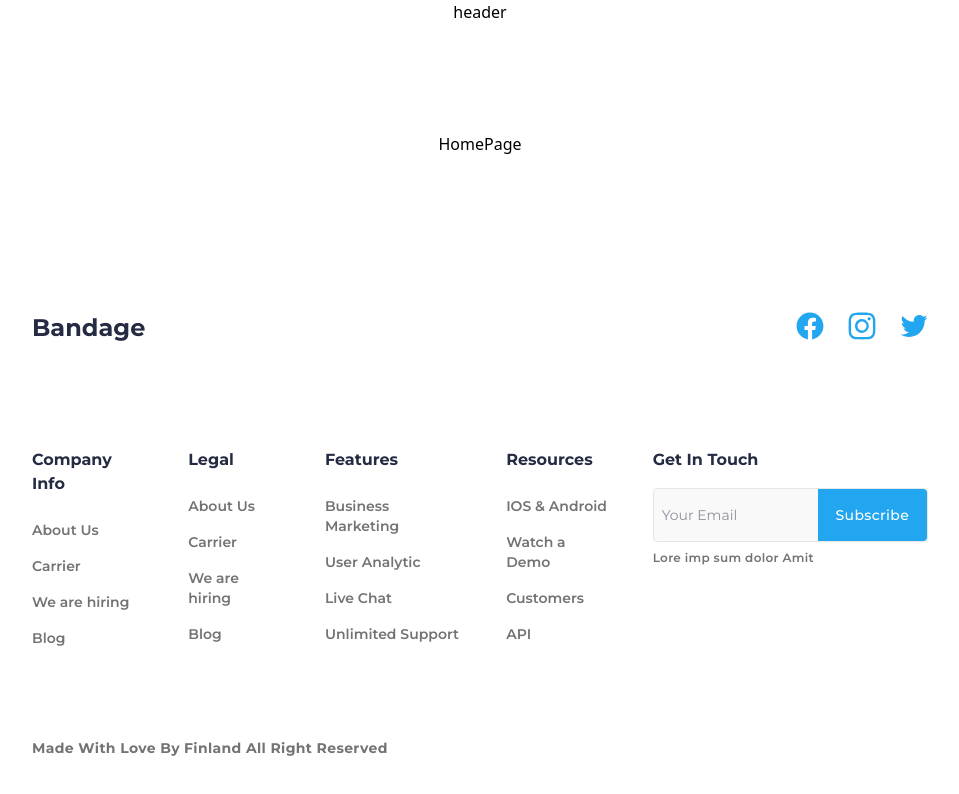
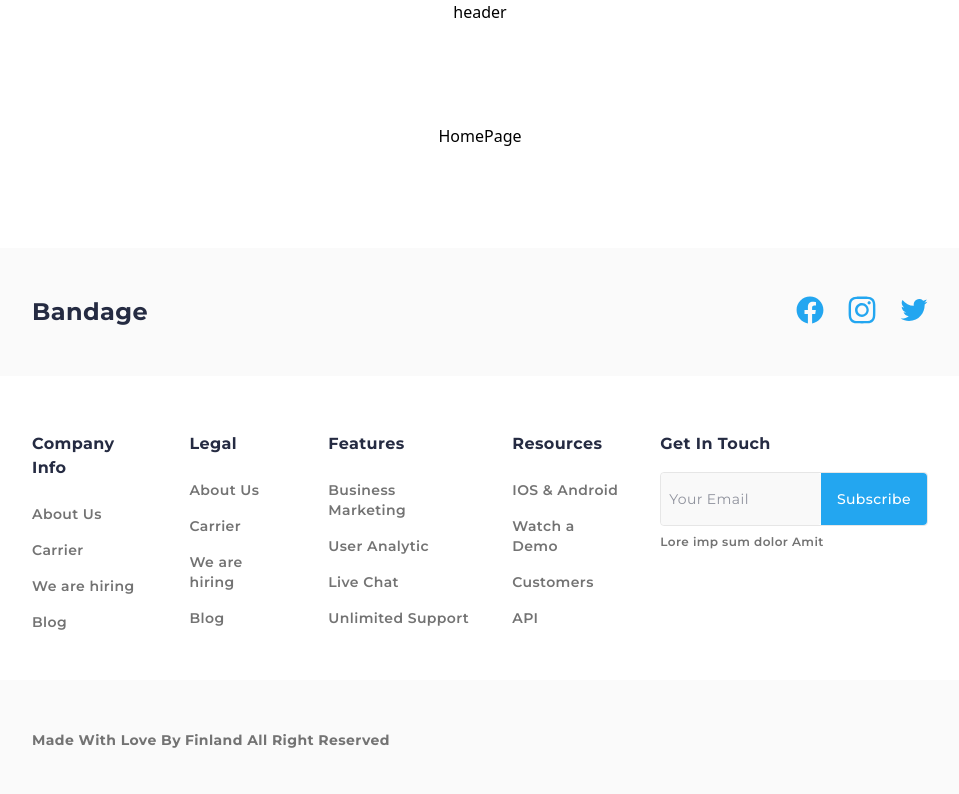
Before and after one commit to brrkrmn/e-commerce, a React app: page / in a window 1280 px wide. Shown: the top 794 px of the page, without its empty margins (160-1119 px from the left). Built offline with nearby package versions, Linux system fonts and the light colour scheme; the HTML template or start-up script is replaced by a standard one.

Commit message:
refactor footer styles

```diff
--- a/src/layout/Footer/Footer.tsx
+++ b/src/layout/Footer/Footer.tsx
@@ -11,9 +11,9 @@ const Footer = () => {
   };
 
   return (
-    <div className="w-full flex flex-col font-montserrat">
-      <div className="flex flex-col items-start gap-4 bg-light-gray text-dark-blue py-12 px-10 md:px-48 md:flex-row md:justify-between">
-        <h3 className="font-montserrat font-bold text-2xl">Bandage</h3>
+    <div className="w-full flex flex-col font-montserrat tracking-wide *:px-10 *:md:px-48 *:py-12">
+      <div className="flex flex-col items-start gap-4 bg-light-gray-1 text-dark-blue md:flex-row md:justify-between">
+        <h3 className="font-bold text-2xl">Bandage</h3>
         <div className="flex items-center justify-start gap-6">
           <Link to="/home">
             <img
@@ -38,7 +38,7 @@ const Footer = () => {
           </Link>
         </div>
       </div>
-      <div className="flex flex-col items-start gap-10 bg-main text-dark-blue py-12 px-10 md:px-48 lg:flex-row lg:justify-between">
+      <div className="flex flex-col items-start gap-10 bg-main text-dark-blue lg:flex-row lg:justify-between">
         {links.map((link) => (
           <div className="flex flex-col items-start justify-start gap-4">
             <h5 className="font-bold py-2">{link.title}</h5>
@@ -64,17 +64,17 @@ const Footer = () => {
             />
             <button
               type="submit"
-              className="cursor-pointer w-[40%] bg-blue text-white font-medium tracking-wide rounded-r-sm px-2 py-4 text-sm"
+              className="cursor-pointer w-[40%] bg-blue text-white font-medium rounded-r-sm px-2 py-4 text-sm"
             >
               Subscribe
             </button>
           </form>
-          <p className="text-gray tracking-wide text-xs font-semibold">
+          <p className="text-gray text-xs font-semibold">
             Lore imp sum dolor Amit
           </p>
         </div>
       </div>
-      <div className="flex flex-col items-center justify-center bg-light-gray text-gray font-bold py-10 sm:text-sm leading-6 font-montserrat tracking-wide md:justify-start md:flex-row md:gap-1 md:px-48 *:text-nowrap">
+      <div className="flex flex-col items-center justify-center bg-light-gray-1 text-gray font-bold sm:text-sm leading-6 md:justify-start md:flex-row md:gap-1 *:text-nowrap">
         <p>Made With Love By</p>
         <p>Finland All Right Reserved</p>
       </div>
```
